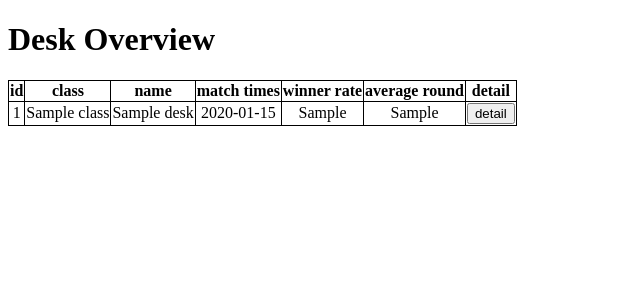
After one commit to NewGod/Fake_HSR, a Flask app: template templates/desks.html in a window 1280 px wide. The commit adds this page. Shown: the top 300 px of the page, without its empty margins (0-640 px from the left). Run offline with Flask 2, Linux system fonts and the light colour scheme; the template is opened without the code that fills it: most values are stand-ins (such as "Sample title", 1, 10 or a date in 2020); parts of the project's set-up code (start-up, migrations or seed data) failed here and were passed over.

Commit message:
add desk server

```diff
--- a/app.py
+++ b/app.py
@@ -40,10 +40,48 @@ def index():
 
 @app.route("/cards", methods=['GET', "POST"])
 def card():
-    print(request.form)
     results = card_filter(request.form)
     title = ["cost", "card name", "class", "rare"]
-    return render_template('card.html', results=results, titles=title)
+    return render_template('cards.html', results=results, titles=title)
 
 
+@app.route("/desks", methods=['GET'])
+def desk():
+    with DataBase() as db:
+        desks = db.query("select a.`desk id` `id`, a.`class` `class`, a.`build type` `name`, count(b.`match id`) `match times`, count(if(b.`winner desk id` = a.`desk id`, 1, NULL)) `win`, count(if(b.`loser desk id` = a.`desk id`, 1, NULL)) `lose`, avg(b.`round`) `average round` from `desk` a left join `match` b on a.`desk id` = b.`winner desk id` or a.`desk id` = b.`loser desk id` group by a.`desk id`")
+    for x in desks:
+        if x["match times"] is None:
+            x["winner rate"] = 0
+            continue
+        tmp = x["win"] + x["lose"] - x["match times"]
+        if x["match times"] == tmp:
+            x["winner rate"] = 0
+        else:
+            x["winner rate"] = (x["win"] - tmp) / (x["match times"] - tmp)
+    sorted(desks, key=lambda x: x["winner rate"])
+    return render_template('desks.html', desks=desks)
+
+
+@app.route("/desk_detail/<int:idx>")
+def desk_detail(idx: int):
+    with DataBase() as db:
+        desk = db.query(f"select * from `desk` where `desk id` = {idx}")[0]
+        cards = db.query(f"select b.`cost` cost, b.`card name` `card name`, b.`class` `class`, b.`rare` rare from `desk detail` a join `card` b on a.`card id` = b.`card id` where a.`desk id` = {idx} order by b.`cost`, b.`card name`")
+    title = ["cost", "card name", "class", "rare"]
+    return render_template('desk_detail.html', desk=desk, cards=cards, titles=title)
+
+
+@app.route("/user")
+def user():
+    pass
+
+
+@app.route("/user_detail/<int:idx>")
+def user_detail(idx: int):
+    pass
+
+
+@app.match("/match")
+def match():
+    pass
 # vim: ts=4 sw=4 sts=4 expandtab
--- a/fake_hsr/card.py
+++ b/fake_hsr/card.py
@@ -46,7 +46,7 @@ def card_filter(f: Optional[Dict] = None):
         if 'mechanism' in f:
             sql += cond_constructer("c.`effect type`", f.getlist('mechanism'), "or")
         sql += 'false) and '
-    sql += 'true order by a.`cost`'
+    sql += 'true order by a.`cost`, a.`card name`'
     with DataBase() as db:
         ret = db.query(sql)
     return ret
--- /dev/null
+++ b/templates/desks.html
@@ -0,0 +1,50 @@
+<!DOCTYPE html>
+<html>
+	<head>
+		<title> Fake_HSR </title>
+		<style type="text/css">
+table{
+	border-collapse:collapse;
+}
+table, td, th{
+	border:1px solid black;
+}
+td{
+	text-align:center;
+}
+		</style>
+	</head>
+	<body>
+		<h1> Desk Overview </h1>
+		<div id="desk table">
+			<table class="table table-striped">
+				<thead>
+					<tr>
+						<th>id</th>
+						<th>class</th>
+						<th>name</th>
+						<th>match times</th>
+						<th>winner rate</th>
+						<th>average round</th>
+						<th>detail</th>
+					</tr>
+				</thead>
+				{% for desk in desks %}
+				<tr>
+					<td>{{desk["id"]}}</td>
+					<td>{{desk["class"]}}</td>
+					<td>{{desk["name"]}}</td>
+					<td>{{desk["match times"]}}</td>
+					<td>{{desk["winner rate"]}}</td>
+					<td>{{desk["average round"]}}</td>
+					<td>
+						<a href="desk_detail/{{desk["id"]}}">
+							<button>detail</button>
+						</a>
+					</td>
+				</tr>
+				{% endfor %}
+			</table>
+		</div>
+	</body>
+</html>
```
Also changed, not shown: templates/cards.html (renamed from templates/card.html, +9 -0 lines), templates/desk_detail.html (added, +43 -0 lines), templates/index.html (+7 -3 lines).
